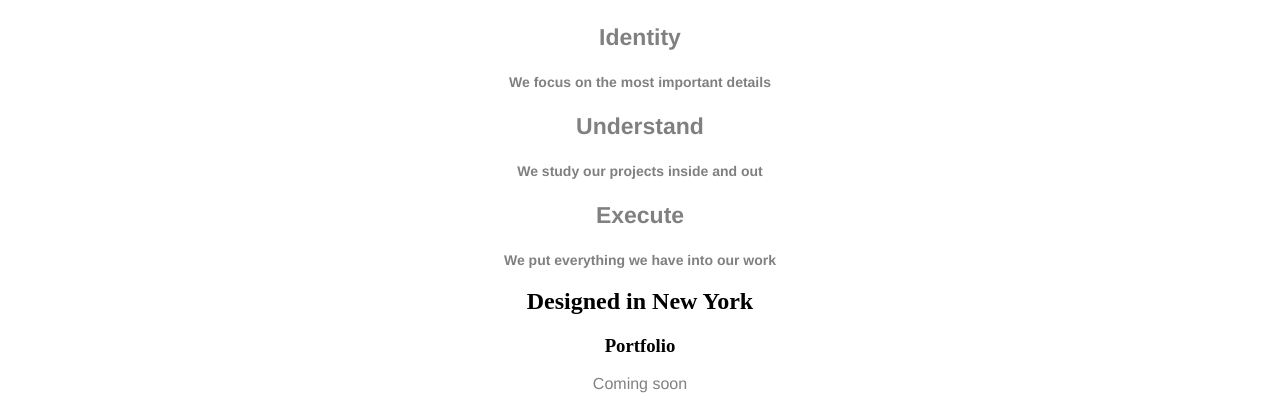
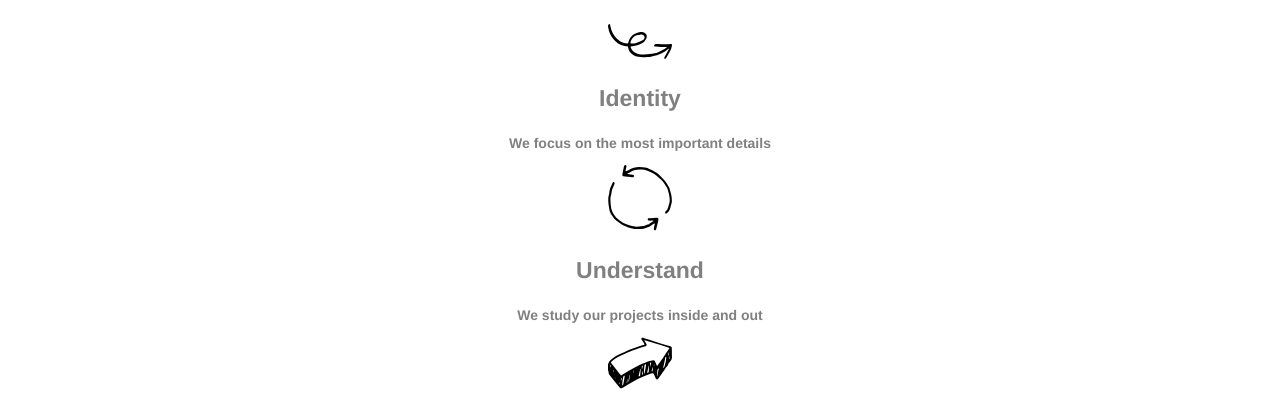
Before and after one commit to TyHmeza/Broadway, a plain HTML site: page index.html in a window 1280 px wide. Shown: the part 554-952 px from the top of the page. Drawn offline with Linux system fonts and the light colour scheme.

Commit message:
Third Commit

```diff
--- a/index.html
+++ b/index.html
@@ -17,14 +17,18 @@
     <div class="Center">
       <h2>Our Process</h2>
 
+      <p><img src="resources/images/identify.svg" alt="circleIdentity icon"/></p>
       <h3>Identity</h3>
-      <p>We focus on the most important details</p>
+        <p>We focus on the most important details</p>
 
+        <p><img src="resources/images/understand.svg" alt="understand icon"/></p>
       <h3>Understand</h3>
-      <p>We study our projects inside and out</p>
+        <p>We study our projects inside and out</p>
 
+        <p><img src="resources/images/execute.svg" alt="execute icon"/></p>
       <h3>Execute</h3>
-      <p>We put everything we have into our work</p>
+        <p>We put everything we have into our work</p>
+
     </div>
 
     <div class="Bottom">
```
